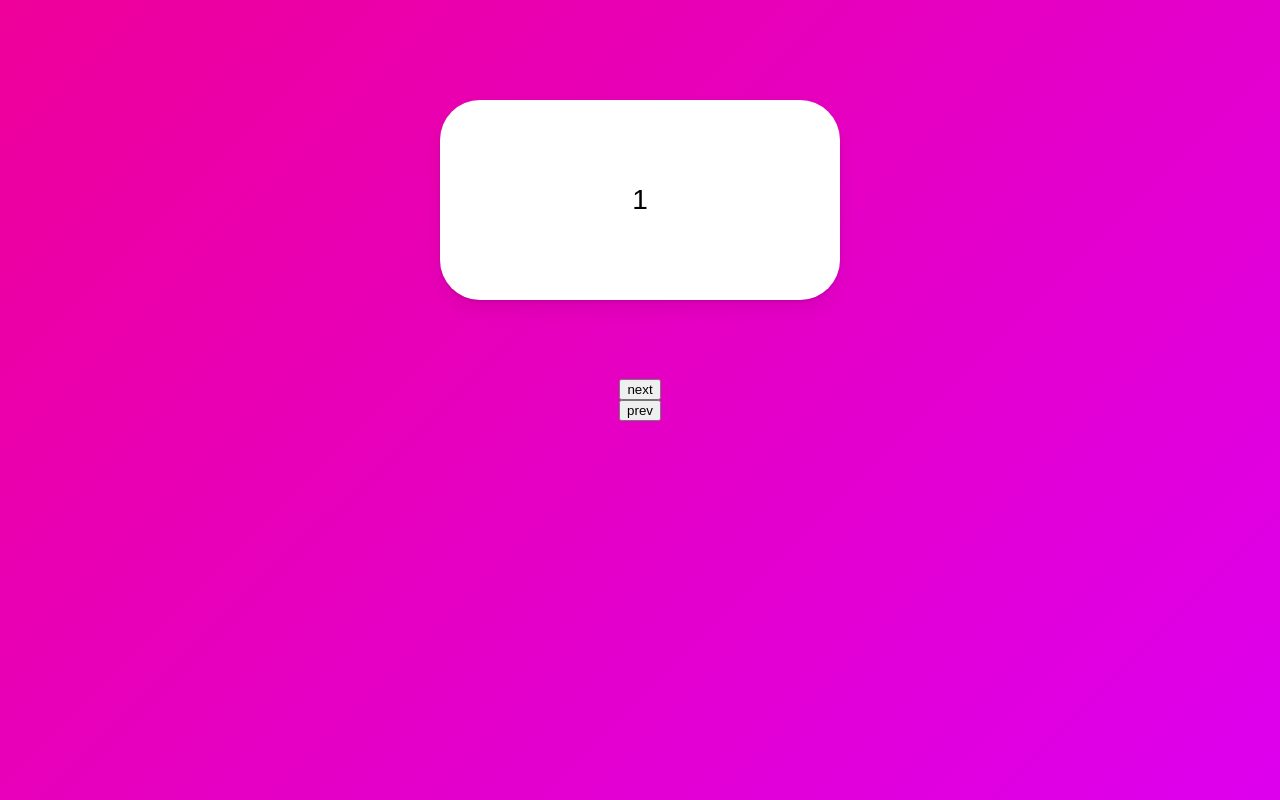
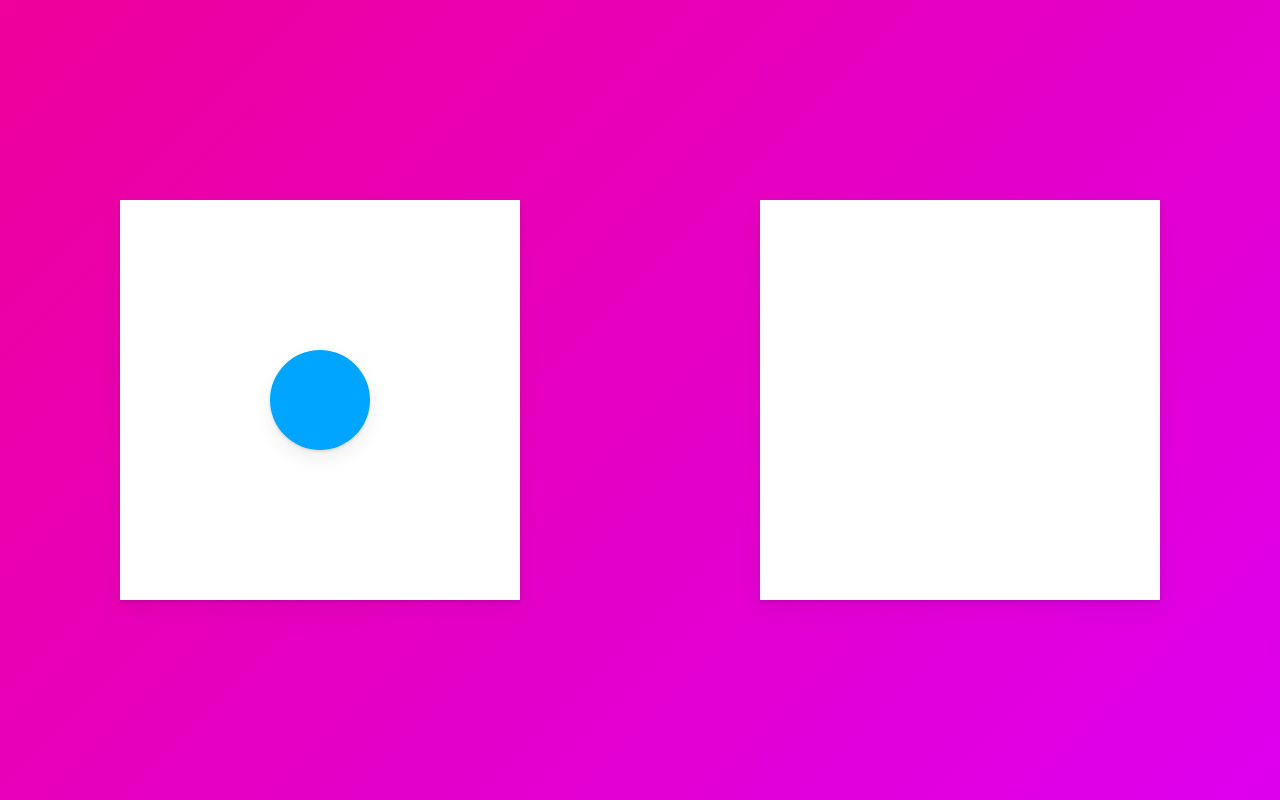
Before and after one commit to ohwoo-kwon/react-master, a React (Create React App) app: page / in a window 1280 px wide. Built offline with nearby package versions, Linux system fonts and the light colour scheme.

Commit message:
7.14 You Need to Watch This

```diff
--- a/src/App.tsx
+++ b/src/App.tsx
@@ -1,85 +1,48 @@
 import styled from "styled-components";
-import { motion, AnimatePresence } from "framer-motion";
+import { motion } from "framer-motion";
 import { useState } from "react";
 
 const Wrapper = styled(motion.div)`
   height: 100vh;
   width: 100vw;
   display: flex;
-  justify-content: center;
+  justify-content: space-around;
   align-items: center;
-  flex-direction: column;
 `;
 
 const Box = styled(motion.div)`
   width: 400px;
-  height: 200px;
+  height: 400px;
   background-color: rgba(255, 255, 255, 1);
-  border-radius: 40px;
-  position: absolute;
-  top: 100px;
   display: flex;
   justify-content: center;
   align-items: center;
-  font-size: 28px;
   box-shadow: 0 2px 3px rgba(0, 0, 0, 0.1), 0 10px 20px rgba(0, 0, 0, 0.06);
 `;
 
-const box = {
-  entry: (back: boolean) => {
-    return {
-      x: back ? -500 : 500,
-      opacity: 0,
-      scale: 0,
-    };
-  },
-  center: {
-    x: 0,
-    opacity: 1,
-    scale: 1,
-    transition: {
-      duration: 0.3,
-    },
-  },
-  exit: (back: boolean) => {
-    return {
-      x: back ? 500 : -500,
-      opacity: 0,
-      scale: 0,
-      transition: {
-        duration: 0.3,
-      },
-    };
-  },
-};
+const Circle = styled(motion.div)`
+  background-color: #00a5ff;
+  width: 100px;
+  height: 100px;
+  border-radius: 50px;
+  box-shadow: 0 2px 3px rgba(0, 0, 0, 0.1), 0 10px 20px rgba(0, 0, 0, 0.06);
+`;
 
 function App() {
-  const [visible, setVisible] = useState(1);
-  const [back, setBack] = useState(false);
-  const nextPlease = () => {
-    setBack(false);
-    setVisible((prev) => (prev === 10 ? 1 : prev + 1));
-  };
-  const prevPlease = () => {
-    setBack(true);
-    setVisible((prev) => (prev === 1 ? 10 : prev - 1));
-  };
+  const [clicked, setClicked] = useState(false);
+  const toggleClicked = () => setClicked((prev) => !prev);
   return (
-    <Wrapper>
-      <AnimatePresence custom={back}>
-        <Box
-          custom={back}
-          variants={box}
-          initial="entry"
-          animate="center"
-          exit="exit"
-          key={visible}
-        >
-          {visible}
-        </Box>
-      </AnimatePresence>
-      <button onClick={nextPlease}>next</button>
-      <button onClick={prevPlease}>prev</button>
+    <Wrapper onClick={toggleClicked}>
+      <Box>
+        {!clicked ? (
+          <Circle layoutId="circle" style={{ borderRadius: 50 }} />
+        ) : null}
+      </Box>
+      <Box>
+        {clicked ? (
+          <Circle layoutId="circle" style={{ borderRadius: 0, scale: 2 }} />
+        ) : null}
+      </Box>
     </Wrapper>
   );
 }
```
